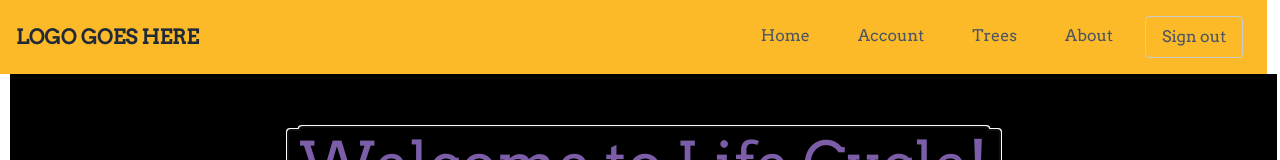
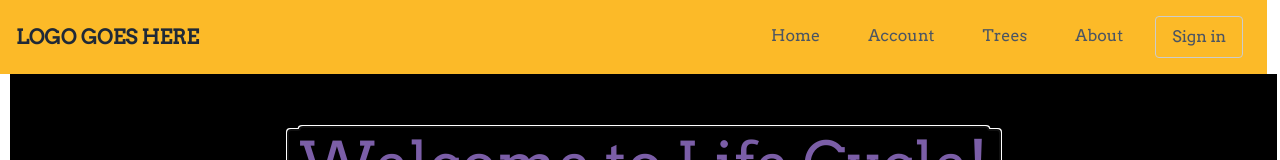
Before and after one commit to wfreemansmith/life-cycle-app, a Svelte app: page / in a window 1280 px wide. Shown: the top 160 px of the page. Built offline with nearby package versions, Linux system fonts and the light colour scheme.

Commit message:
sign in/out button working on nav component

```diff
--- a/src/components/Login.svelte
+++ b/src/components/Login.svelte
@@ -7,8 +7,6 @@
   } from "firebase/auth";
   import { auth, db } from "../utils/firebase";
   import userStore from "../utils/userStore";
-
-  export let appLogin;
 
   let isSignIn = false;
   let message = "";
--- a/src/components/Nav.svelte
+++ b/src/components/Nav.svelte
@@ -1,7 +1,17 @@
 <script>
   import { Link, navigate } from "svelte-navigator";
+  import { signOut } from "firebase/auth";
+  import { auth } from "../utils/firebase";
   import FaAlignJustify from "svelte-icons/fa/FaAlignJustify.svelte";
   import { onMount } from "svelte";
+  import userStore from "../utils/userStore";
+
+  let loggedInUser;
+
+  $: userStore.subscribe((user) => {
+    loggedInUser = user;
+  });
+
   onMount(() => {
     let toggleBtn = document.querySelector("#navbar-toggle");
     let collapse = document.querySelector("#navbar-collapse");
@@ -12,19 +22,26 @@
     };
   });
 
-  const signOut = () => {
-    // Insert code to clear user store
+  async function handleSignOut() {
+    try {
+      await signOut(auth);
+      userStore.set(null);
       navigate("/");
-  };
+      console.log("Signed out successfully");
+    } catch (error) {
+      console.error("Error signing out:", error);
+    }
+  }
 </script>
 
-
 <nav class="nav py-2 h-fit w-[99vw] md:py-4 bg-[#FCBA28] z-1">
-
   <div class="container px-4 mx-auto md:flex md:items-center">
     <div class="flex justify-between items-center">
       <a href="/" class="font-bold text-xl text-gray-800">LOGO GOES HERE</a>
-          <button class="icon border hover:bg-gradient-to-r hover:from-[#F2B39D] hover:via-[#97C9E8] hover:to-[#CD87E8] border-solid border-gray-600 px-3 py-1 rounded text-gray-600 opacity-50 hover:opacity-75 md:hidden w-10 h-10" id="navbar-toggle">
+      <button
+        class="icon border hover:bg-gradient-to-r hover:from-[#F2B39D] hover:via-[#97C9E8] hover:to-[#CD87E8] border-solid border-gray-600 px-3 py-1 rounded text-gray-600 opacity-50 hover:opacity-75 md:hidden w-10 h-10"
+        id="navbar-toggle"
+      >
         <FaAlignJustify />
       </button>
     </div>
@@ -51,9 +68,8 @@
       >
       <button
         class="hover:bg-gradient-to-r hover:from-[#F2B39D] hover:via-[#97C9E8] hover:to-[#CD87E8] p-2 lg:px-4 md:mx-2 text-gray-600 rounded hover:bg-[#CD87E8] hover:text-gray-700 transition-colors duration-300"
-        on:click={signOut}>Sign out</button
+        on:click={handleSignOut}>{!loggedInUser ? "Sign in" : "Sign out"}</button
       >
-      <!-- If user store has user, button text = "sign out", else "sign in" -->
     </div>
   </div>
 </nav>
```
Lines whose indentation alone changed are shown as unchanged.
